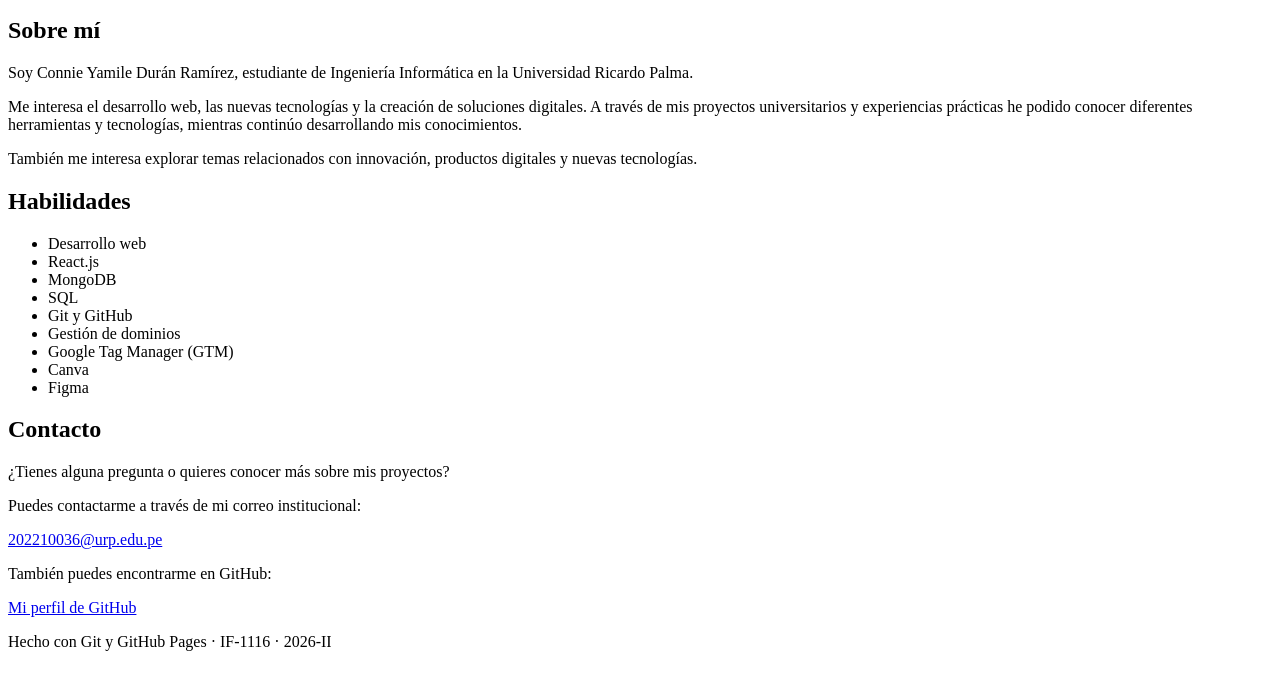
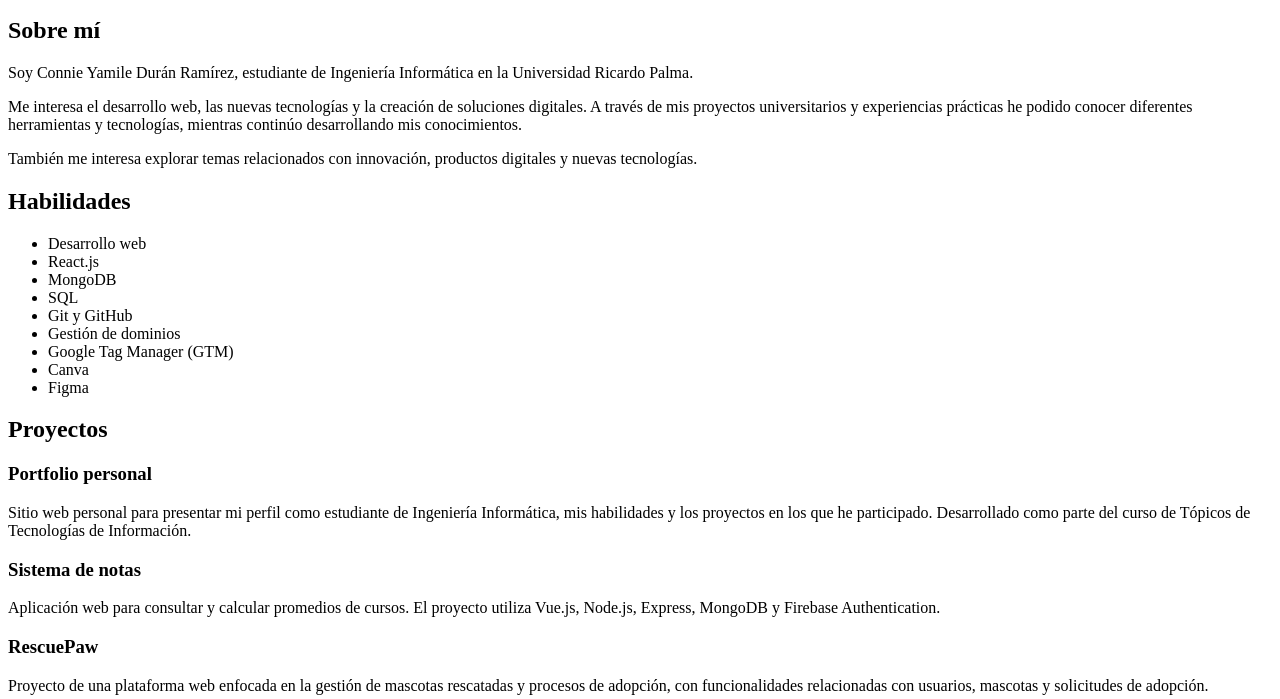
Before and after one commit to ConnieDR8/ConnieDR8.github.io, a plain HTML site: page index.html in a window 1280 px wide. Shown: the part 101-800 px from the top of the page. Drawn offline with Linux system fonts and the light colour scheme.

Commit message:
Agregar sección de proyectos

```diff
--- a/index.html
+++ b/index.html
@@ -51,6 +51,48 @@
         </ul>
 
     </section>
+    <section id="proyectos">
+
+        <h2>Proyectos</h2>
+
+        <article>
+
+            <h3>Portfolio personal</h3>
+
+            <p>
+                Sitio web personal para presentar mi perfil como estudiante de
+                Ingeniería Informática, mis habilidades y los proyectos en los
+                que he participado. Desarrollado como parte del curso de
+                Tópicos de Tecnologías de Información.
+            </p>
+
+        </article>
+
+        <article>
+
+            <h3>Sistema de notas</h3>
+
+            <p>
+                Aplicación web para consultar y calcular promedios de cursos.
+                El proyecto utiliza Vue.js, Node.js, Express, MongoDB y
+                Firebase Authentication.
+            </p>
+
+        </article>
+
+        <article>
+
+            <h3>RescuePaw</h3>
+
+            <p>
+                Proyecto de una plataforma web enfocada en la gestión de
+                mascotas rescatadas y procesos de adopción, con funcionalidades
+                relacionadas con usuarios, mascotas y solicitudes de adopción.
+            </p>
+
+        </article>
+
+    </section>
     <section id="contacto">
 
         <h2>Contacto</h2>
```
